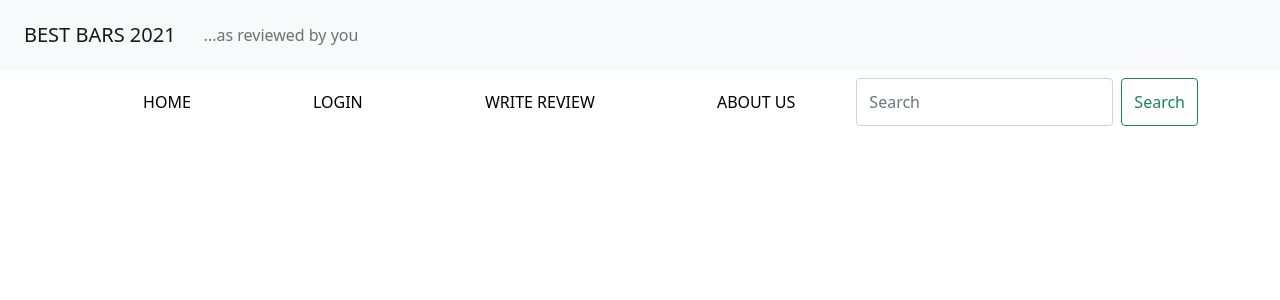
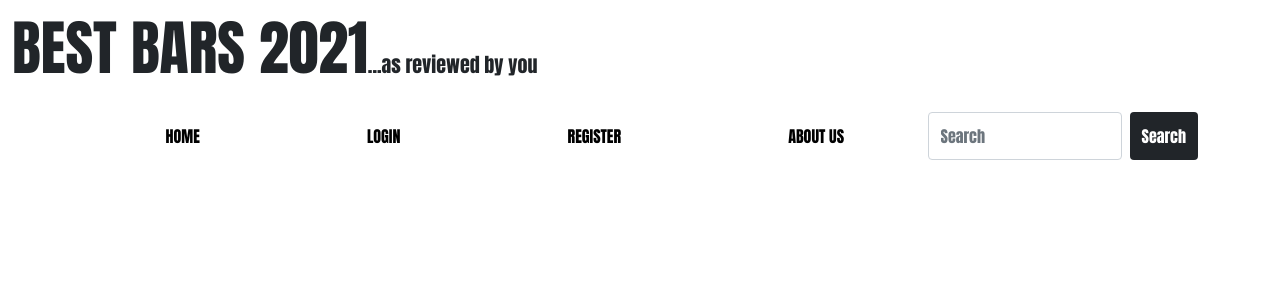
Before and after one commit to chardma3/Best-Bars-2021, a Flask app: page / in a window 1280 px wide. Shown: the top 300 px of the page. Run offline with Flask 2, Linux system fonts and the light colour scheme; data that the repository does not hold is empty; some libraries are stand-ins or nearby versions.

Commit message:
added register template

```diff
--- a/app.py
+++ b/app.py
@@ -4,6 +4,7 @@ from flask import (
     redirect, request, session, url_for)
 from flask_pymongo import PyMongo
 from bson.objectid import ObjectId
+from werkzeug.security import generate_password_hash, check_password_hash
 if os.path.exists("env.py"):
     import env
 
@@ -24,6 +25,11 @@ def get_reviews():
     return render_template("reviews.html", reviews=reviews)
 
 
+@app.route("/register", methods=["GET", "post"])
+def register():
+    return render_template("register.html")
+
+
 if __name__ == "__main__":
     app.run(host=os.environ.get("IP"),
             port=int(os.environ.get("PORT")),
--- a/static/css/style.css
+++ b/static/css/style.css
@@ -1,5 +1,42 @@
+@import "https://fonts.googleapis.com/css2?family=Anton&display=swap:wght@700&family=Raleway:wght@400;900&display=swap";
+
+h1 {
+    font-family: 'Anton', sans-serif;
+    padding: 12px;
+    font-size: 60px;
+}
+
+.small {
+    font-size: 20px;
+}
+
 .navbar a {
-  padding: 12px;
-color: black;
+    padding: 12px;
+    color: black;
+    font-family: 'Anton', sans-serif;
+}
+
+.nav-link:hover {
 
 }
+
+.navbar a:hover {
+    text-decoration: solid purple;
+}
+
+.form-control {
+font-family: 'Anton', sans-serif;
+}
+
+
+/* Buttons */
+
+.btn {
+    border:none;
+    font-family: 'Anton', sans-serif;
+}
+
+.btn:hover {
+    background-color: purple;
+    box-shadow: none;
+}
--- a/templates/base.html
+++ b/templates/base.html
@@ -12,49 +12,35 @@
     <link rel="stylesheet" href="{{ url_for('static', filename='css/style.css') }}" type="text/css">
     <title>Reviews</title>
 </head>
-
 <body>
     <header>
-        <!-- top navbar -->
-        <nav class="navbar navbar-expand-lg navbar-light bg-light">
-            <div class="container-fluid">
-                <a class="navbar-brand" href="{{ url_for('get_reviews') }}">BEST BARS 2021</a>
-                <button class="navbar-toggler" type="button" data-bs-toggle="collapse" data-bs-target="#navbarText"
-                    aria-controls="navbarText" aria-expanded="false" aria-label="Toggle navigation">
-                    <span class="navbar-toggler-icon"></span>
-                </button>
-                <div class="collapse navbar-collapse" id="navbarText">
-                    <span class="navbar-text">
-                        ...as reviewed by you
-                    </span>
-                </div>
-            </div>
-        </nav>
+        <!-- heading -->
+    <div>
+        <h1>BEST BARS 2021<span class="small">...as reviewed by you</span></h1>
+    </div>
+        <!-- navbar-->
         <nav class="navbar navbar-expand">
             <div class="container">
-                <div class="collapse navbar-collapse" id="navbarNav">
+                <div class="collapse navbar-collapse" id="navbarToggler">
                     <ul id="menu-main-nav" class="navbar-nav nav-fill w-100">
-                        <li id="menu-item-42" class="nav-item  menu-item-42"><a href="#" class="nav-link">HOME</a>
+                        <li id="menu-item-1" class="nav-item  menu-item-1"><a href="" class="nav-link">HOME</a>
                         </li>
-                        <li id="menu-item-963"
-                            class="nav-item menu-item menu-item-type-post_type menu-item-object-page menu-item-963"><a
-                                href="#" class="nav-link">LOGIN</a></li>
-                        <li id="menu-item-40"
-                            class="nav-item menu-item menu-item-type-post_type menu-item-object-page menu-item-40"><a
-                                href="#" class="nav-link">WRITE REVIEW</a></li>
-                        <li id="menu-item-40"
-                            class="nav-item menu-item menu-item-type-post_type menu-item-object-page menu-item-40"><a
-                                href="#" class="nav-link">ABOUT US</a></li>
+                        <li id="menu-item-2"
+                            class="nav-item menu-item menu-item-type-post_type menu-item-object-page menu-item-2"><a
+                                href="" class="nav-link">LOGIN</a></li>
+                        <li id="menu-item-3"
+                            class="nav-item menu-item menu-item-type-post_type menu-item-object-page menu-item-3"><a
+                                href="{{ url_for('register') }}" class="nav-link">REGISTER</a></li>
+                        <li id="menu-item-4"
+                            class="nav-item menu-item menu-item-type-post_type menu-item-object-page menu-item-4"><a
+                                href="" class="nav-link">ABOUT US</a></li>
                         <form class="d-flex">
                             <input class="form-control me-2" type="search" placeholder="Search" aria-label="Search">
-                            <button class="btn btn-outline-success" type="submit">Search</button>
+                            <button class="btn btn-dark" type="submit">Search</button>
                         </form>
                     </ul>
                 </div>
             </div>
-        </nav>
-        </div>
-        </div>
         </nav>
     </header>
     {% block content %}
```
Also changed, not shown: templates/register.html (added, +22 -0 lines).
